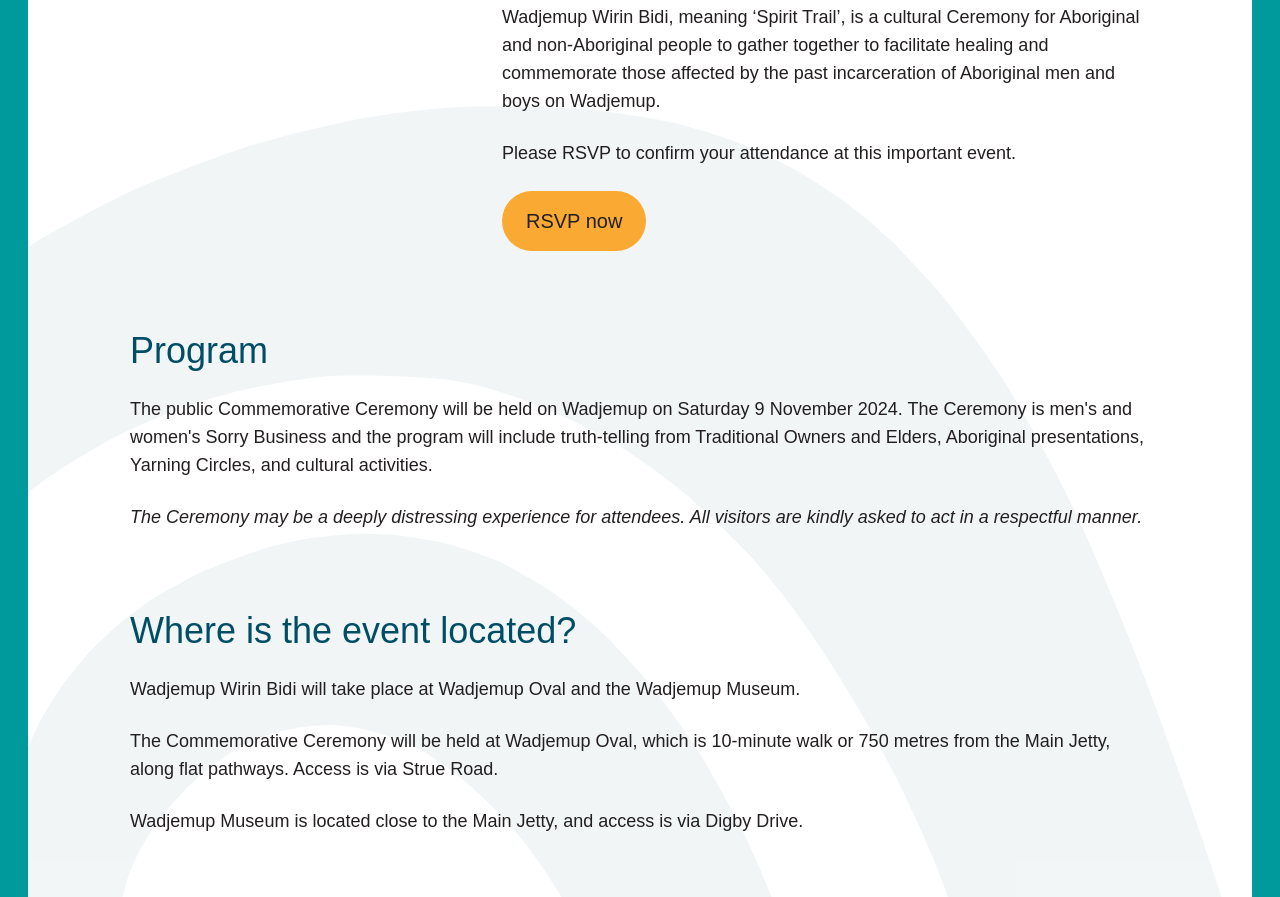
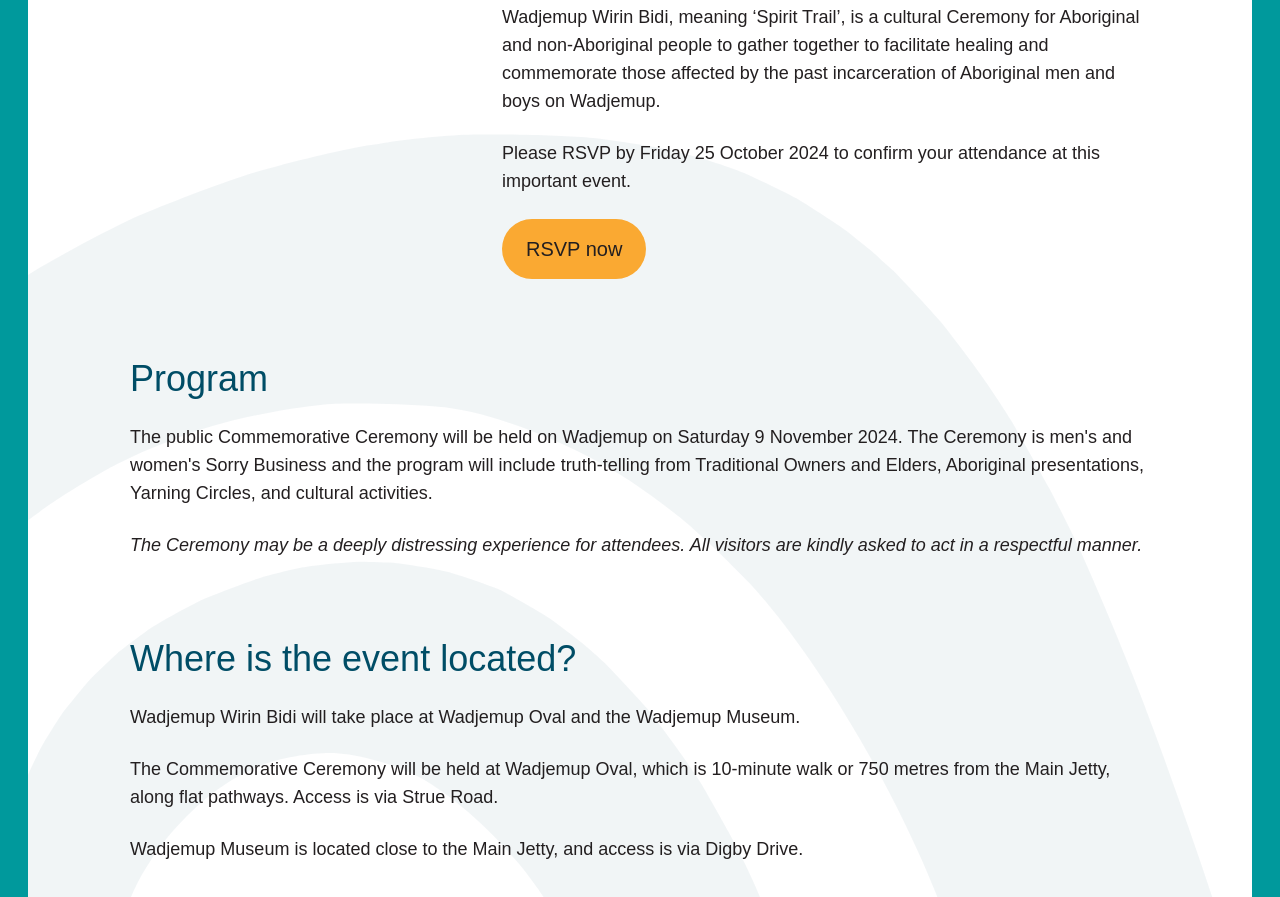
Before and after one commit to tomcbrennan/wadjemup-vip, a website: page index.html in a window 1280 px wide. Shown: the part 1681-2578 px from the top of the page. Drawn offline with Linux system fonts and the light colour scheme; a small style sheet from the web is missing; a web font is replaced by a local one.

Commit message:
Update index.html
RSVP cut off added

```diff
--- a/index.html
+++ b/index.html
@@ -69,7 +69,7 @@
 								<p>The Whadjuk Noongar people are the Traditional Owners of Wadjemup / Rottnest Island, and their connection to the island is long, significant, and enduring.</p>
 								<p>From 1838-1931, Wadjemup was used as a place of incarceration, segregation and forced labour for over 4,000 Aboriginal men and boys who were forcibly taken from regions across Western Australia. Historic records indicate that at least 373 of these men and boys were buried in an area now referred to as the Wadjemup Aboriginal Burial Ground.</p>
 								<p>Wadjemup Wirin Bidi, meaning ‘Spirit Trail’, is a cultural Ceremony for Aboriginal and non-Aboriginal people to gather together to facilitate healing and commemorate those affected by the past incarceration of Aboriginal men and boys on Wadjemup.</p>
-								<p>Please RSVP to confirm your attendance at this important event.</p>
+								<p>Please RSVP by Friday 25 October 2024 to confirm your attendance at this important event.</p>
 								<button button hx-popup="invited-wadjemup-wirin-bidi-commemorative-ceremony" class="btn">RSVP now</button>
 							</div>
 						</div>
```
